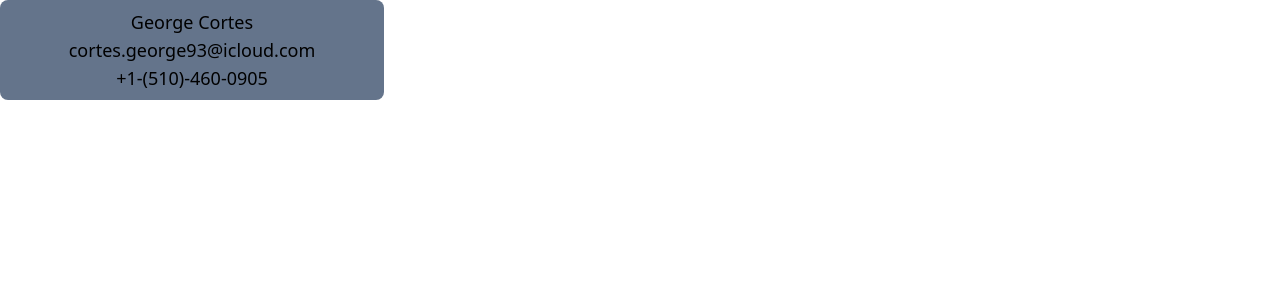
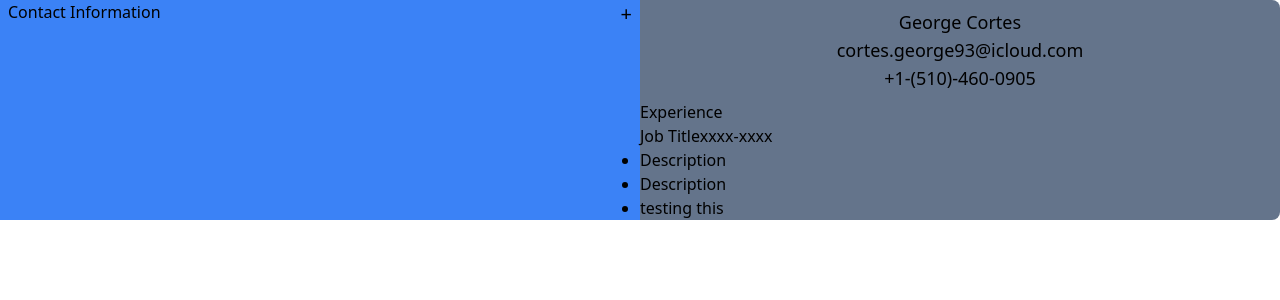
Before and after one commit to GeoCort/CvBuilder, a React (Vite) app in the folder cvbuilder/: page / in a window 1280 px wide. Shown: the top 300 px of the page. Built offline with nearby package versions, Linux system fonts and the light colour scheme.

Commit message:
added grid moved sections

```diff
--- a/cvbuilder/src/App.jsx
+++ b/cvbuilder/src/App.jsx
@@ -1,17 +1,13 @@
 import { useState } from 'react'
 import reactLogo from './assets/react.svg'
 import viteLogo from '/vite.svg'
-import ResumeHeader from "./ResumeHeader"
-
+import Header from "./Header"
 function App() {
   return (
-    <div className="bg-slate-500 rounded-lg w-96">
-    <ResumeHeader
-        firstName="George"
-        lastName="Cortes"
-        email="cortes.george93@icloud.com"
-        phoneNumber="+1-(510)-460-0905" />
+    <div className="bg-slate-500 rounded-lg ">
+      <Header />
     </div>
+
   )
 }
 
--- /dev/null
+++ b/cvbuilder/src/Header.jsx
@@ -0,0 +1,29 @@
+import {useState } from 'react';
+import ResumeExperience from './ResumeExperience';
+import ResumeHeader from './ResumeHeader';
+
+function Header(){
+    const [firstName, setFirstName] = useState("");
+    const [lastName, setLastName] = useState("");
+    return(
+        <div className='max-w-full'>
+    <div className='grid grid-cols-2 grid-rows-1'>
+    <div className="bg-blue-500" >
+            <button className='w-full flex justify-between px-2'>
+                <span>Contact Information</span>
+                <span className='text-xl'>+</span>
+            </button>
+        </div>
+        <div>
+        <ResumeHeader
+        firstName="George"
+        lastName="Cortes"
+        email="cortes.george93@icloud.com"
+        phoneNumber="+1-(510)-460-0905" />
+        <ResumeExperience />
+        </div>
+    </div>
+        </div>
+    )
+}
+export default Header;
--- /dev/null
+++ b/cvbuilder/src/ResumeExperience.jsx
@@ -0,0 +1,16 @@
+function ResumeExperience(){
+
+    return(
+        <>
+        <h1>Experience</h1>
+        <span>Job Title</span>
+        <span>xxxx-xxxx</span>
+        <ul className="list-disc">
+            <li className="">Description</li>
+            <li>Description</li>
+            <li>testing this </li>
+        </ul>
+        </>
+    )
+}
+export default ResumeExperience;
--- a/cvbuilder/src/ResumeHeader.jsx
+++ b/cvbuilder/src/ResumeHeader.jsx
@@ -3,7 +3,7 @@
         <div className="text-lg flex py-2 flex-col justify-center items-center">
         <h1>{props.firstName + " " + props.lastName}</h1>
         <h1>{props.email}</h1>
-        <h1 className="text-">{props.phoneNumber}</h1>
+        <h1>{props.phoneNumber}</h1>
         </div >
     );
 }
```
